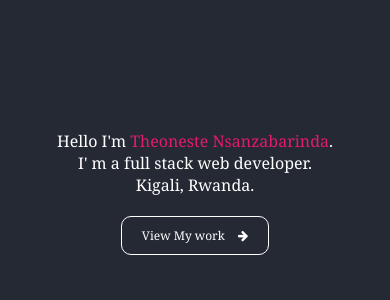
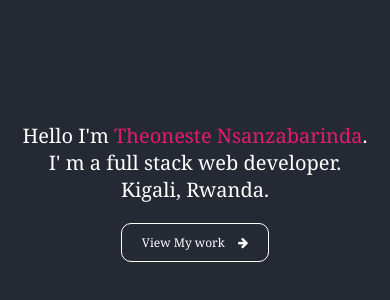
Before and after one commit to Theoneste1/My-Brand-Theoneste, a plain HTML site: page UI/landing-page/index.html in a window 390 px wide. Shown: the part 230-530 px from the top of the page. Drawn offline with Linux system fonts and the light colour scheme.

Commit message:
fixed landing-page-font-size-and-button-nimation

```diff
--- a/UI/landing-page/style.css
+++ b/UI/landing-page/style.css
@@ -23,10 +23,13 @@ section{
     margin-top: 20px;
 }
 .text{
-    font-size: 40px;
     color: white;
  text-align: center;
+ font-size: larger;
  list-style: none;
+}
+.text li, #myName{
+    font-size: 35px;
 }
 
 #myName{
@@ -47,13 +50,11 @@ section{
 }
 #btn-one:hover{
     background-color:#05C2C9;
+    cursor: pointer;
 }
 
 
-@media  screen and (max-width: 768px){
-    .text{
-        font-size: 16px;
-    }
+@media  screen and (max-width: 700px){
 
     #btn-one{
     font-size: 12px;
@@ -63,5 +64,9 @@ section{
     border-radius: 10px;
    border: solid white 1px;
 }
+.text li, #myName{
+
+    font-size: 20px;
+}
 
 }
```
